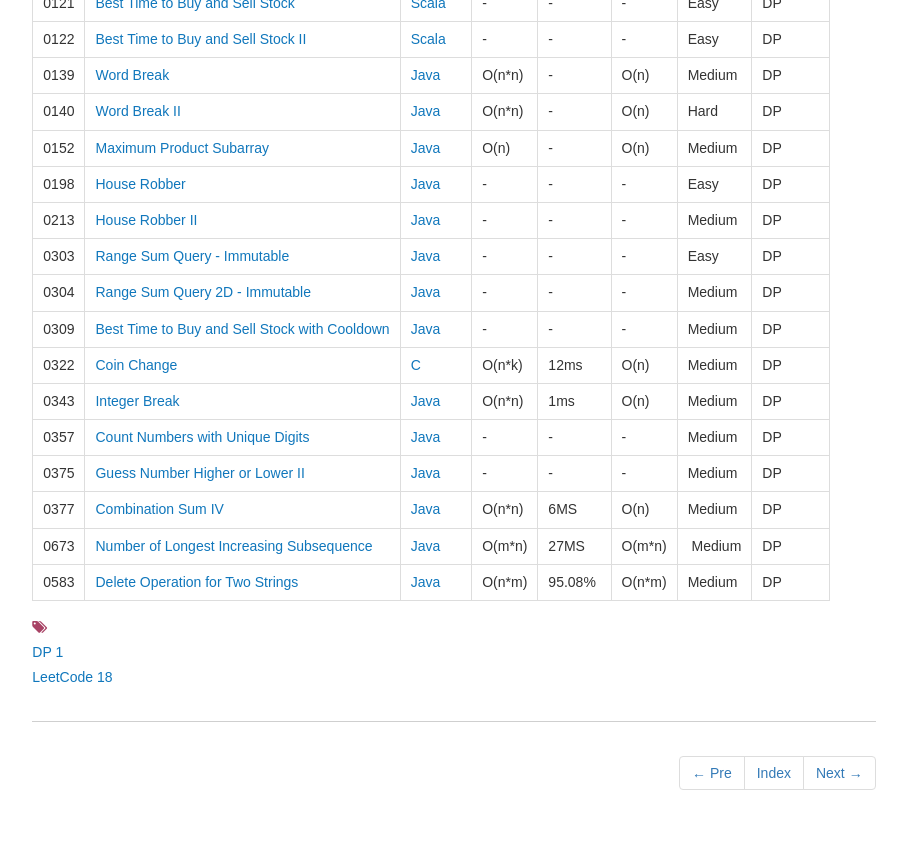
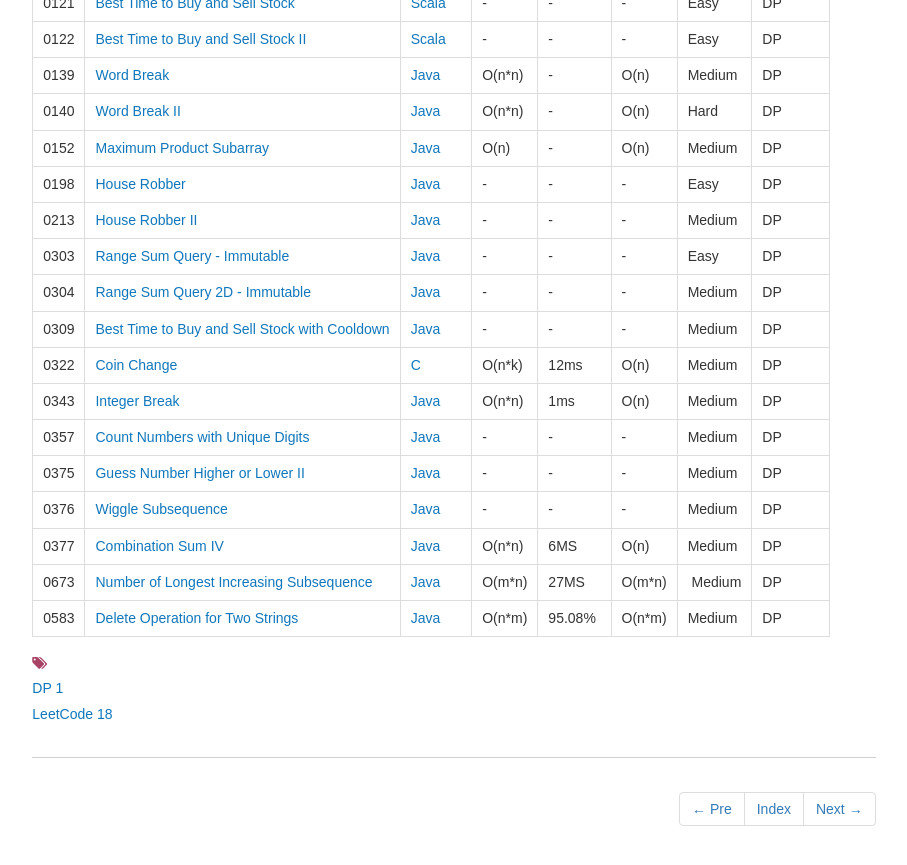
Before and after one commit to dunso/algorithm, a Jekyll site: the page built from docs/_posts/2017-12-03-DP.md, in a window 1280 px wide and 900 px high, scrolled down 603 px. Shown: the top 865 px of the window, without its empty margins (186-1093 px from the left). Built offline with Jekyll 4.4.1, drawn with Linux system fonts in a browser that asks for light colours; nearby versions of some CDN libraries.

Commit message:
Add index of LeetCode0376.java to docs

```diff
--- a/docs/_posts/2017-12-03-DP.md
+++ b/docs/_posts/2017-12-03-DP.md
@@ -37,6 +37,7 @@ icon: file-alt
 |0343|[Integer Break](https://leetcode.com/problems/integer-break/) | [Java](https://e.srl/leetcode-343/)  | O(n\*n) |1ms| O(n)  |  Medium |DP|
 |0357|[Count Numbers with Unique Digits](https://leetcode.com/problems/count-numbers-with-unique-digits/) | [Java](https://e.srl/leetcode-357/)  |-|-|-|  Medium |DP|
 |0375|[Guess Number Higher or Lower II](https://leetcode.com/problems/guess-number-higher-or-lower-ii/) | [Java](https://e.srl/leetcode-375/) | -|-|-|  Medium |DP|
+|0376|[Wiggle Subsequence](https://leetcode.com/problems/wiggle-subsequence/) | [Java](https://e.srl/leetcode-376/) | -|-|-|  Medium |DP|
 |0377|[Combination Sum IV](https://leetcode.com/problems/combination-sum-iv/) | [Java](https://e.srl/leetcode-377/)  | O(n\*n) |6MS| O(n)  |  Medium |DP|
 |0673|[Number of Longest Increasing Subsequence](https://leetcode.com/problems/number-of-longest-increasing-subsequence/) | [Java](https://e.srl/leetcode-673/)  | O(m\*n) |27MS| O(m\*n)  |  Medium |DP|
 |0583|[Delete Operation for Two Strings](https://leetcode.com/problems/delete-operation-for-two-strings)| [Java](https://e.srl/leetcode-58/)  | O(n\*m) |95.08%| O(n\*m)  |  Medium |DP |
```
